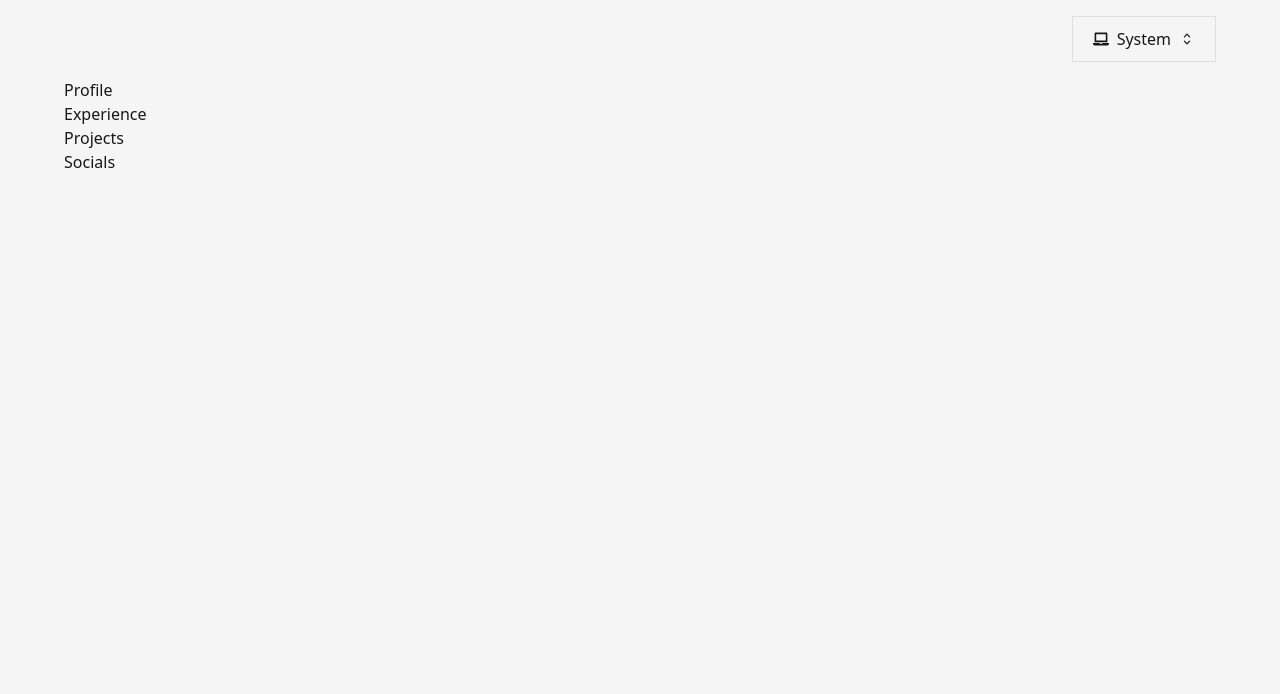
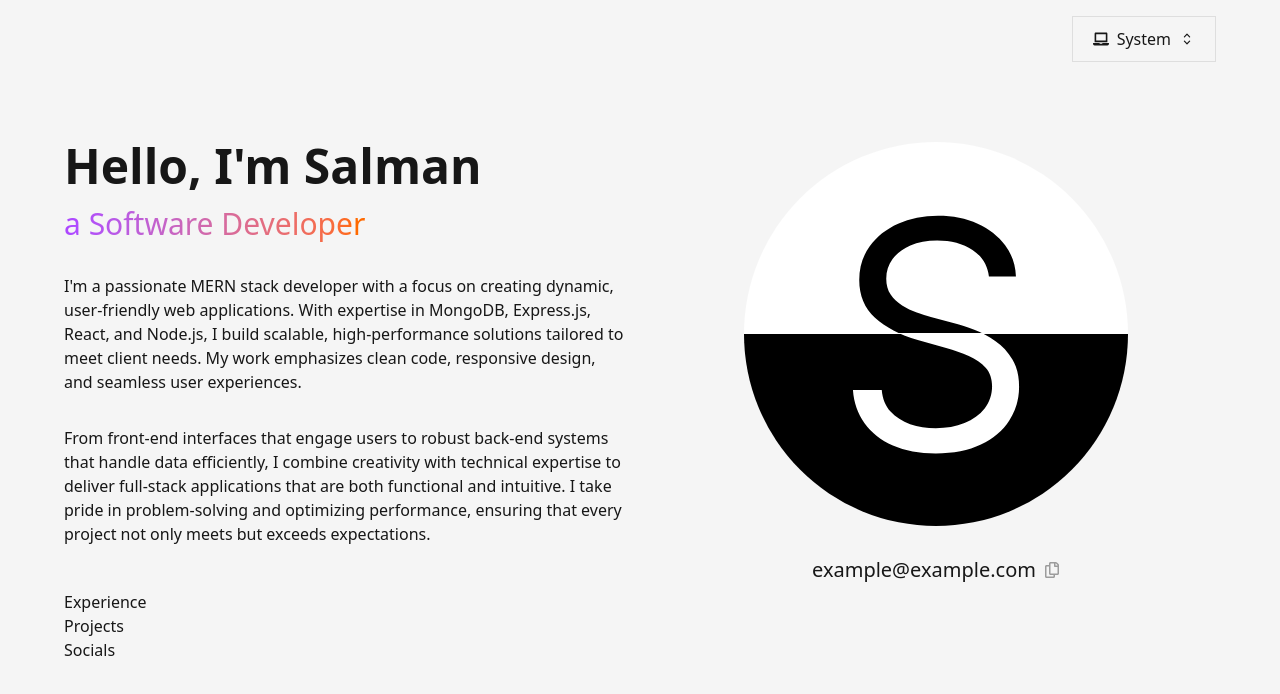
Before and after one commit to salman9802/Portfolio, a React (Vite) app: page / in a window 1280 px wide. Shown: the top 694 px of the page. Built offline with nearby package versions, Linux system fonts and the light colour scheme.

Commit message:
feat add profile section

```diff
--- a/src/components/Profile.tsx
+++ b/src/components/Profile.tsx
@@ -1,9 +1,13 @@
-import React from "react";
+import ProfileLeft from "./profile/ProfileLeft";
+import ProfileRight from "./profile/ProfileRight";
 
-type Props = {};
-
-const Profile = (props: Props) => {
-  return <div>Profile</div>;
+const Profile = () => {
+  return (
+    <div className="flex flex-col-reverse justify-between gap-4 pt-8 md:gap-8 md:pt-10 lg:flex-row lg:pt-16">
+      <ProfileLeft />
+      <ProfileRight />
+    </div>
+  );
 };
 
 export default Profile;
--- /dev/null
+++ b/src/components/profile/ProfileLeft.tsx
@@ -0,0 +1,21 @@
+import { PROFILE } from "../../constants/info";
+
+const Info = () => {
+  return (
+    <div className="flex flex-col gap-1 text-center md:gap-2 lg:w-1/2 lg:gap-4 lg:text-left">
+      <h1 className="text-4xl font-semibold lg:text-5xl">
+        Hello, I'm {PROFILE.NAME}
+      </h1>
+      <h2 className="custom-gradient mx-auto w-fit text-xl md:text-2xl lg:mx-0 lg:text-3xl">
+        {PROFILE.PROFESSIONS[0]}
+      </h2>
+      {PROFILE.DESCRIPTION.map((prof, i) => (
+        <p key={i} className="mt-1 text-sm md:mt-1.5 lg:mt-4 lg:text-base">
+          {prof}
+        </p>
+      ))}
+    </div>
+  );
+};
+
+export default Info;
--- /dev/null
+++ b/src/components/profile/ProfileRight.tsx
@@ -0,0 +1,57 @@
+import { useState } from "react";
+import { FaRegCopy } from "react-icons/fa";
+import { IoMdCheckmark } from "react-icons/io";
+
+import { PROFILE } from "../../constants/info";
+
+const ProfileRight = () => {
+  const [copied, setCopied] = useState<boolean | null>(false);
+
+  const handleCopy = () => {
+    navigator.clipboard
+      .writeText(PROFILE.EMAIL)
+      .then(() => {
+        setCopied(true);
+        setTimeout(() => setCopied(false), 3000);
+      })
+      .catch(() => {
+        setCopied(null);
+        setTimeout(() => setCopied(false), 3000);
+      });
+  };
+
+  return (
+    <div className="flex flex-col items-center gap-2 md:gap-4 lg:w-1/2 lg:gap-6">
+      <img
+        className="h-64 w-64 rounded-full object-cover object-center lg:h-96 lg:w-96"
+        src="/L1.svg"
+        alt="Profile Image"
+      />
+      <button
+        onClick={handleCopy}
+        className="border-theme-text/10 borderf flex items-center justify-center gap-2 px-3 py-1.5"
+      >
+        {copied === null ? (
+          <span className="text-theme-text/70 text-sm">
+            Couldn't copy email
+          </span>
+        ) : copied ? (
+          <span className="text-theme-text/70 text-sm">
+            Copied to clipboard
+          </span>
+        ) : (
+          <span className="text-theme-text text-xl font-medium">
+            {PROFILE.EMAIL}
+          </span>
+        )}
+        {copied ? (
+          <IoMdCheckmark />
+        ) : (
+          <FaRegCopy className="text-theme-text/40" />
+        )}
+      </button>
+    </div>
+  );
+};
+
+export default ProfileRight;
--- /dev/null
+++ b/src/constants/info.tsx
@@ -0,0 +1,16 @@
+export const PROFILE = {
+  NAME: "Salman",
+  PROFESSIONS: [
+    "a Software Developer",
+    "a Tech geek",
+    "a Gamer",
+    "a Critical Thinker",
+    "a Clean Coder",
+  ],
+  DESCRIPTION: [
+    "I'm a passionate MERN stack developer with a focus on creating dynamic, user-friendly web applications. With expertise in MongoDB, Express.js, React, and Node.js, I build scalable, high-performance solutions tailored to meet client needs. My work emphasizes clean code, responsive design, and seamless user experiences.",
+    "From front-end interfaces that engage users to robust back-end systems that handle data efficiently, I combine creativity with technical expertise to deliver full-stack applications that are both functional and intuitive. I take pride in problem-solving and optimizing performance, ensuring that every project not only meets but exceeds expectations.",
+  ],
+  PIC: "/L1.svg",
+  EMAIL: "example@example.com",
+};
--- a/src/index.css
+++ b/src/index.css
@@ -49,25 +49,10 @@
   } */
 }
 
+@layer components {
   /* transition when theme changes */
   * {
     @apply transition-colors duration-150;
-}
-
-@theme inline {
-  /* color for light (tailwindcss variable) */
-  --light: var(--color-neutral-100);
-  /* color for dark (tailwindcss variable) */
-  --dark: var(--color-neutral-900);
-
-  /* theme's bg color */
-  --color-theme-base: var(--theme-base);
-  /* theme's text color */
-  --color-theme-text: var(--theme-text);
-
-  /* fonts */
-  --font-ibm-plex-sans: "IBM Plex Sans";
-  /* --font-ibm-plex-mono: "IBM Plex Mono"; */
   }
 
   /* For light mode */
@@ -89,3 +74,61 @@
     --theme-text: var(--light);
     /* --theme-border: ; */
   }
+  /* custom gradient */
+  @keyframes gradient-animation {
+    0% {
+      background-position: left;
+    }
+    100% {
+      background-position: right;
+    }
+  }
+  .custom-gradient {
+    /* @apply bg-gradient-to-r from-emerald-500 to-orange-500 bg-clip-text text-transparent; */
+    background-clip: text !important;
+    background-size: 200% !important;
+    color: transparent;
+    background: linear-gradient(
+      to right,
+      var(--color-emerald-500),
+      var(--color-purple-500),
+      var(--color-orange-500)
+    );
+    animation: gradient-animation 5s infinite alternate !important;
+  }
+
+  /* @keyframes gradientTransition {
+    0% {
+      background: linear-gradient(to right, #3b82f6, #9333ea);
+    }
+    50% {
+      background: linear-gradient(to right, #34d399, #fbbf24);
+    }
+    100% {
+      background: linear-gradient(to right, #3b82f6, #9333ea);
+    }
+  }
+
+  .gradient-animation {
+    background-clip: text !important;
+    color: transparent;
+    transition: background 200ms ease-in-out;
+    animation: gradientTransition 5s ease-in-out infinite;
+  } */
+}
+
+@theme inline {
+  /* color for light (tailwindcss variable) */
+  --light: var(--color-neutral-100);
+  /* color for dark (tailwindcss variable) */
+  --dark: var(--color-neutral-900);
+
+  /* theme's bg color */
+  --color-theme-base: var(--theme-base);
+  /* theme's text color */
+  --color-theme-text: var(--theme-text);
+
+  /* fonts */
+  --font-ibm-plex-sans: "IBM Plex Sans";
+  /* --font-ibm-plex-mono: "IBM Plex Mono"; */
+}
```
Also changed, not shown: public/L1.svg (added). Lines whose indentation alone changed are shown as unchanged.
